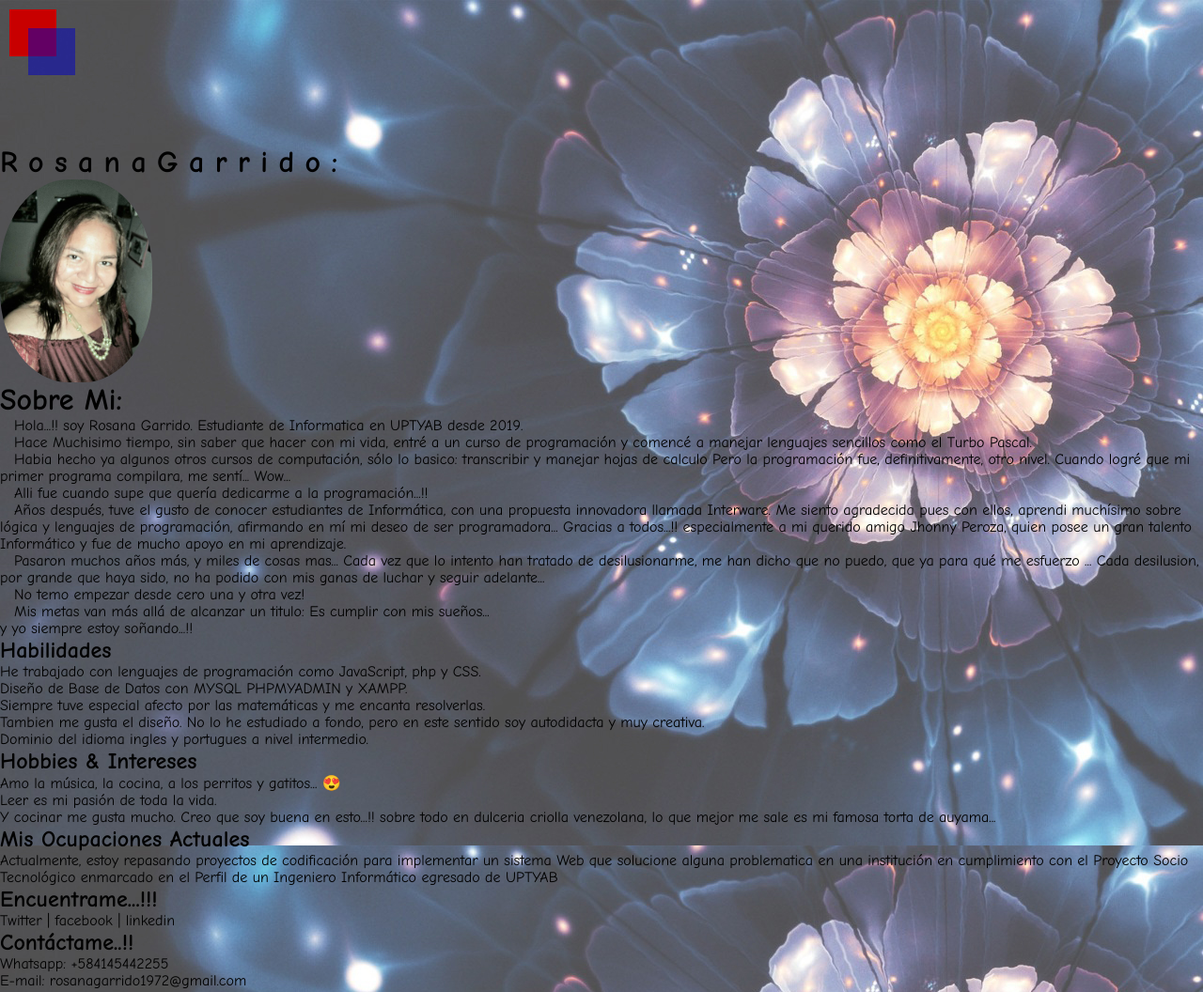
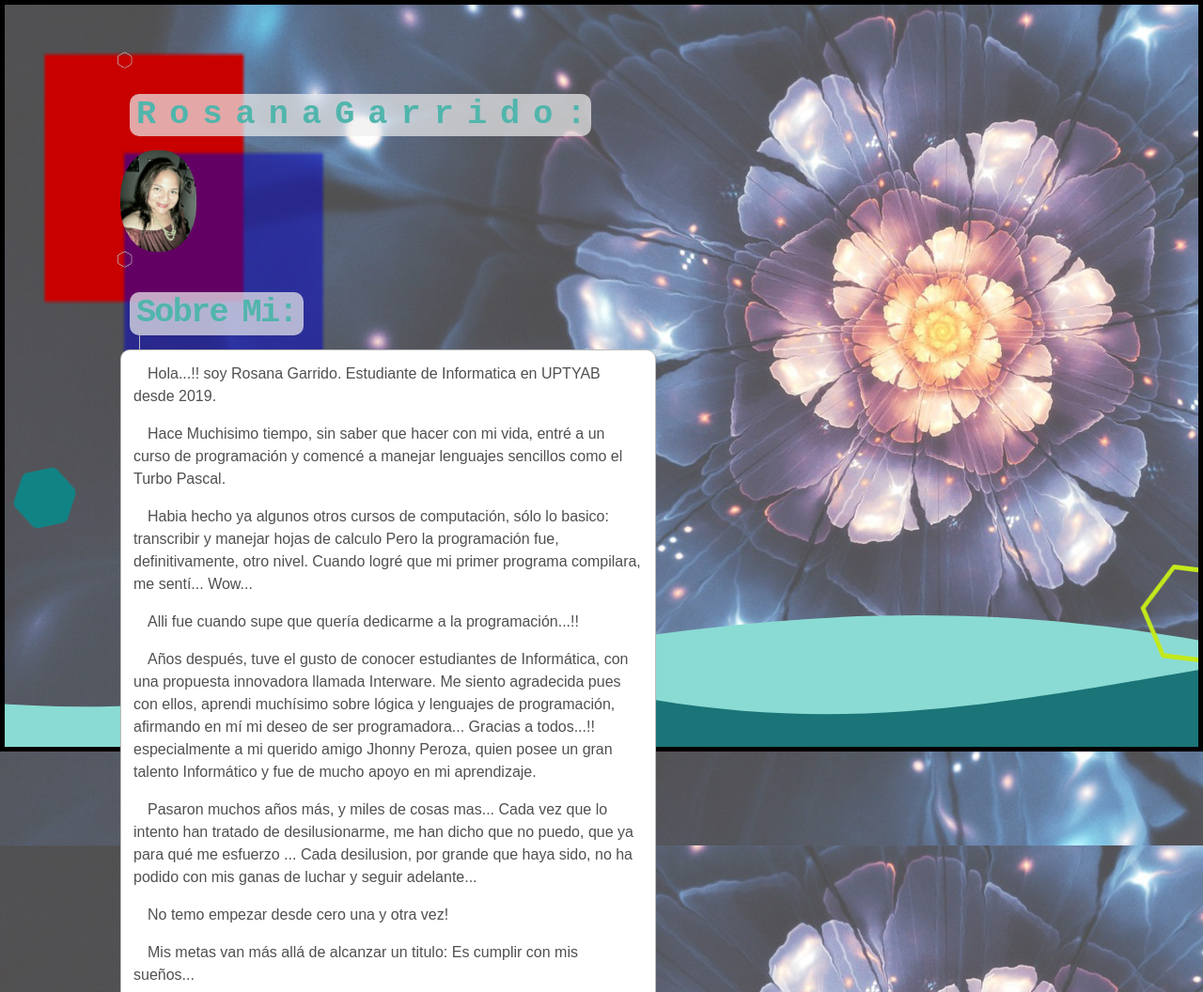
Before and after one commit to Roxy-cloud/mi-primer-repo, a plain HTML site: page repo/index.html in a window 1280 px wide. Shown: the top 1056 px of the page at 94% size. Drawn offline with nearby package versions, Linux system fonts and the light colour scheme.

Commit message:
Update custom.css
PERSONALIZACION DE MIS CAPAS CON CSS

```diff
--- a/repo/css/custom.css
+++ b/repo/css/custom.css
@@ -1,3 +1,4 @@
+
 :root {
     --bs-blue: #0d6efd;
     --bs-indigo: #6610f2;
@@ -52,99 +53,218 @@
     --bs-body-bg: #fff;
   }
 
-*{ /* ( * ) para agregar o quitar margenes */
+body {
         margin: 0;
-    padding: 0;
-    text-decoration: none;
-    list-style: none;
-    box-sizing: border-box;
+        font-family: 'Share Tech', sans-serif;
+        font-size:16px;
+        color: #505050;
+        overflow-x:hidden;
     }
 
-body{
-    font-family: Imprint MT Shadow, Comic Sans MS;
-}
-
-.dropdown-menu{
-    background: rgb(223, 148, 148);
-	height: 10vh;
-	width: 100%;
-	display: flex;
-	justify-content: space-around;
-	align-items: center;
+    main {
+        position:relative;
+        opacity: 1; margin-top: 0px;
+        padding:7vh 0 10vh;
+        opacity:0;
+        margin-top:-5px;
 
     }
 
-
-.dropdowm header h2{
-	color: white;
-	font-size: 2rem;
-	letter-spacing: 1rem;
+    @media all and (min-width:670px) {
+        main {
+            width: 570px;
+            margin-left: 10vw;
         }
-.nav{
-    background: rgb(148, 93, 93);
-	height: 10vh;
-	width: 100%;
-	display: flex;
-	justify-content: space-around;
-	align-items: center;
     }
 
-.nav ul{
-    display: flex;
-    height: 25px;
+    @media all and (max-width:670px) {
+        main { margin:0 15px }
     }
 
-.nav ul li{
-    background: linear-gradient(to right, #0e0d0431, #a7a7fa, #0e0d0431);
-    border-right: solid .1rem #EEAD0E;
-    border-radius: 50%;
+    .wave {
+        width:100vw;
+        height:150px;
+        position:fixed;
+        bottom:0;
+        fill:#1b7477;
+        z-index:-1;
     }
 
-.nav ul li a{
-    color: white;
-    font-size: 1rem;
-    padding: .8rem 1rem;
+    #one {
+        height:180px;
+        fill:#8adbd3;
+        width:120vw;
+        left:-10vw;
     }
 
-.nav ul li a:hover{
-    color: #e60eee;
-    transition: .4s;
-    border-radius: 15%;
+    h1, h2 {
+        position:relative;
+        display:flex;
+        align-items:center;
+        font-family:'Share Tech Mono', monospace;
+        line-height: 1em;
+        word-spacing:-.1em;
+        letter-spacing:-.05em;
+        transition:.2s all ease;
+        margin-left:10px;
+        margin-bottom:15px;
     }
 
-.container {  display: grid;
-    grid-template-columns: 1.3fr 0.7fr 1fr;
-    grid-template-rows: 0.3fr 1.5fr 1.2fr;
-    gap: 0px 0px;
-    grid-auto-flow: row;
-    grid-template-areas:
-      ". . ."
-      "contenidotech contenidotech contenidosobremi"
-      "contenidotech contenidotech contenidosobremi";
+    h1 span, h2 span {
+        background:rgba(238,238,238,.7);
+        padding:5px 7px;
+        border-radius:10px;
+        box-sizing:border-box;
+    }
+    h1, h2:active { color:#51b5ac; }
+    h1 { font-size:2.2em }
+    h2 { cursor:pointer }
+    p:first-child { margin-top:0 }
+    p:last-child { margin-bottom:0 }
+
+    .subtext {
+        position:relative;
+        border-radius:10px;
+        background: white;
+        border:1px solid;
+        padding:13px;
+        line-height:1.5em;
+        float: left;
+
     }
 
-  .contenidotech { grid-area: contenidotech; }
-
-  .contenidosobremi { grid-area: contenidosobremi; }
-
-  .img-evento{
-    display: flex;
-	width: 30%;
-	height: 20%;
-    border-radius: 45%;
+    .subtext:not(#main) {
+        display:none;
     }
 
+    .subtext ul { margin:0; padding:0 25px; }
 
-.contenidosobremi {
-	padding: 52px 0;
-    display: flex;
-    color: var( --bs-gray-100);
-    line-height : 25px;
-    width: 100%;
-   background-color: #a7a7fa;
-    margin: auto;
-    overflow: hidden;
+    .subtext a {
+        color:#0a9;
+        text-decoration:underline;
+        cursor:pointer;
+        transition:.2s all ease;
     }
+
+    .subtext a:hover, h2:hover {
+        color:rgb(230, 53, 53);
+    }
+
+    .subtext:before {
+        content:'';
+        position:absolute;
+        width:1px;
+        background:#bbb;
+        left:1.2em;
+        height:1.2em;
+        top:calc(-1.2em - 1px);
+    }
+
+    .subtext.coll:before {
+        left:1em;
+        height:1.2em;
+        top:calc(-1.2em - 1px);
+    }
+
+    .hex:hover {
+        transform:rotate(30deg);
+    }
+
+    .hex, .hex:before, .hex:after {
+        height:1em;
+        width:.59em;
+        border:solid;
+        border-width:1px 0;
+        border-radius:2px;
+        box-sizing:border-box;
+    }
+
+    main .hex {
+        position:relative;
+        display:inline-block;
+        margin-right:.5em;
+        transition:.4s all ease;
+
+    }
+
+    .hex:before, .hex:after {
+        content:'';
+        position:absolute;
+        margin-top:-1px;
+        margin: left 0;;
+    /*     color:#ccc; */
+    }
+
+    .hex:before { transform:rotate(60deg); }
+    .hex:after { transform:rotate(-60deg); }
+
+    .hex, .hex:before, .hex:after, .subtext {
+        border-color:#bbb;
+    }
+
+    .hex.moved {
+        transform:rotate(30deg);
+    }
+
+    #hex-holder {
+        position:fixed;
+        height:100vh;
+        width:100vw;
+        top:0;
+        z-index:-1;
+        pointer-events:none;
+        font-size:60px;
+    }
+
+    #hex-holder .hex {
+        position:fixed;
+    }
+
+    #uno {
+        border-radius:4px;
+        border:none;
+        background:#118385;
+        transform:rotate(-12deg);
+        bottom:30vh;
+        left:30px;
+    }
+
+    #uno:before, #uno:after {
+        margin-top:0;
+    }
+
+    #hex-holder .hex:before, #hex-holder .hex:after {
+        border:inherit;
+        border-radius:inherit;
+        background:inherit;
+    }
+
+    #dos {
+        border-color:#c3e91b;
+        border-radius:3px;
+        border-width:5px 0;
+        font-size:100px;
+        bottom:12vh;
+        right:-20px;
+        transform:rotate(7deg);
+    }
+
+    #dos:before, #dos:after {
+        margin-top:-5px;
+    }
+
+    #tres { display:none }
+
+    #bg {
+    /*     z-index:100; */
+        position:fixed;
+        top:0;
+        height:100vh;
+        width:100vw;
+        box-sizing:border-box;
+        border:5px solid black;
+    }
+
     .card-title {
 
         color: var(--bs-white);
@@ -152,33 +272,12 @@ body{
         text-align: center;
         font-size: 18px;
         padding: 30px;
-	font-size: 50;
+        font-size: 30;
         color: var(--bs-gray-100);
         text-align: justify;
     }
-.contenidotech {
-    background-color: #7ed6bc;
-    color: var(--bs-gray-100);
-    line-height : 25px;
-    text-align: justify;
-    font-size: 18px;
-	padding: 30px;
-	font-size: 50;
-	color: var(--white-text);
-    text-align: justify;
-}
-.contenidosobremi {
-    background-color: #cf9fe2;
-    color: var(--bs-gray-100);
-    text-align: center;
-    font-size: 18px;
-	padding: 30px;
-	font-size: 50;
-	color: var(--white-text);
-    text-align: justify;
-}
-.capitalLetter
-{
+
+    .capitalLetter{
    float:left;
    color:white;
    font-size:80px;
@@ -190,3 +289,9 @@ body{
 .tabulacion:first-letter {
 	margin-left: 15px;
 }
+.img-evento{
+    display: flex;
+	width: 15%;
+	height: 25%;
+    border-radius: 45%;
+}
```
Lines whose indentation alone changed are shown as unchanged.
